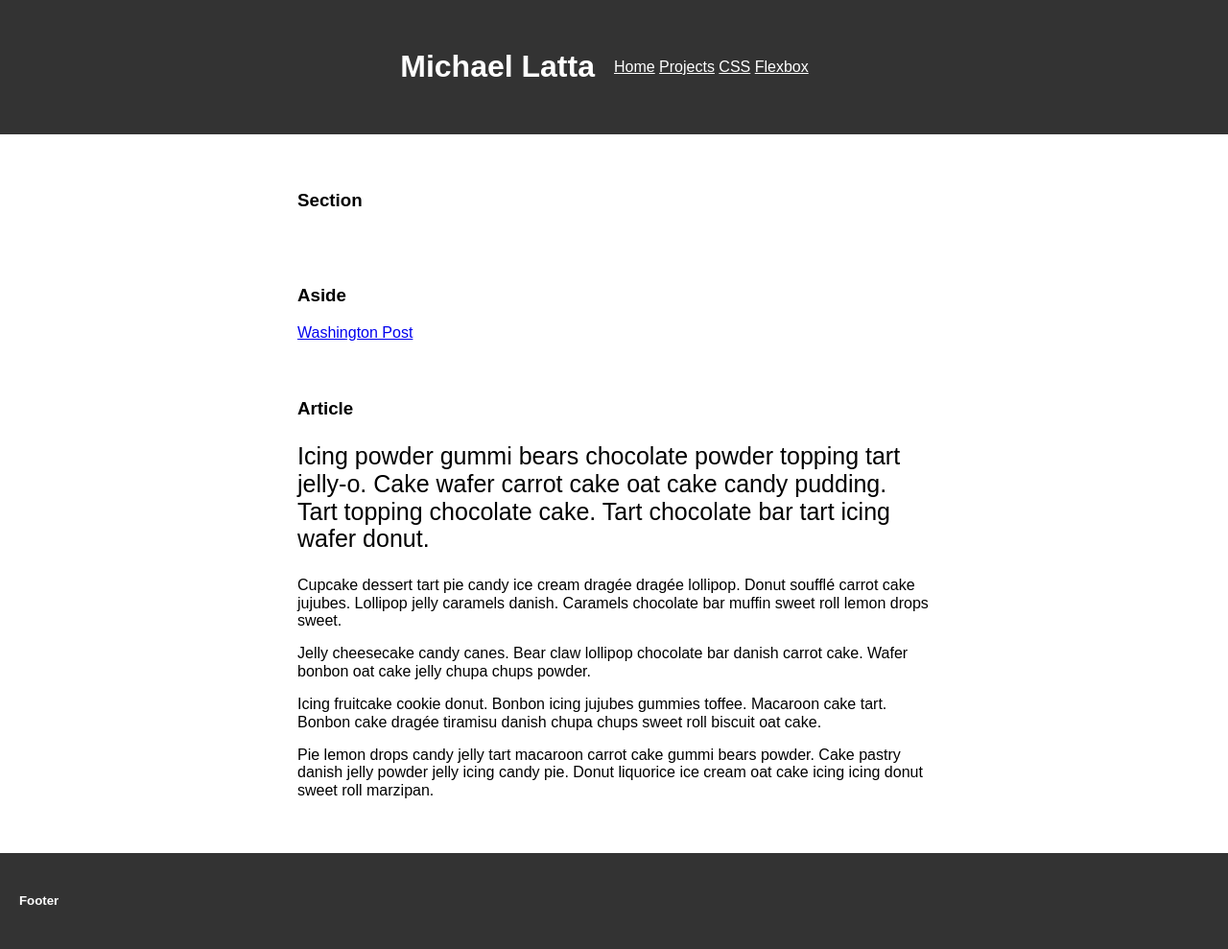
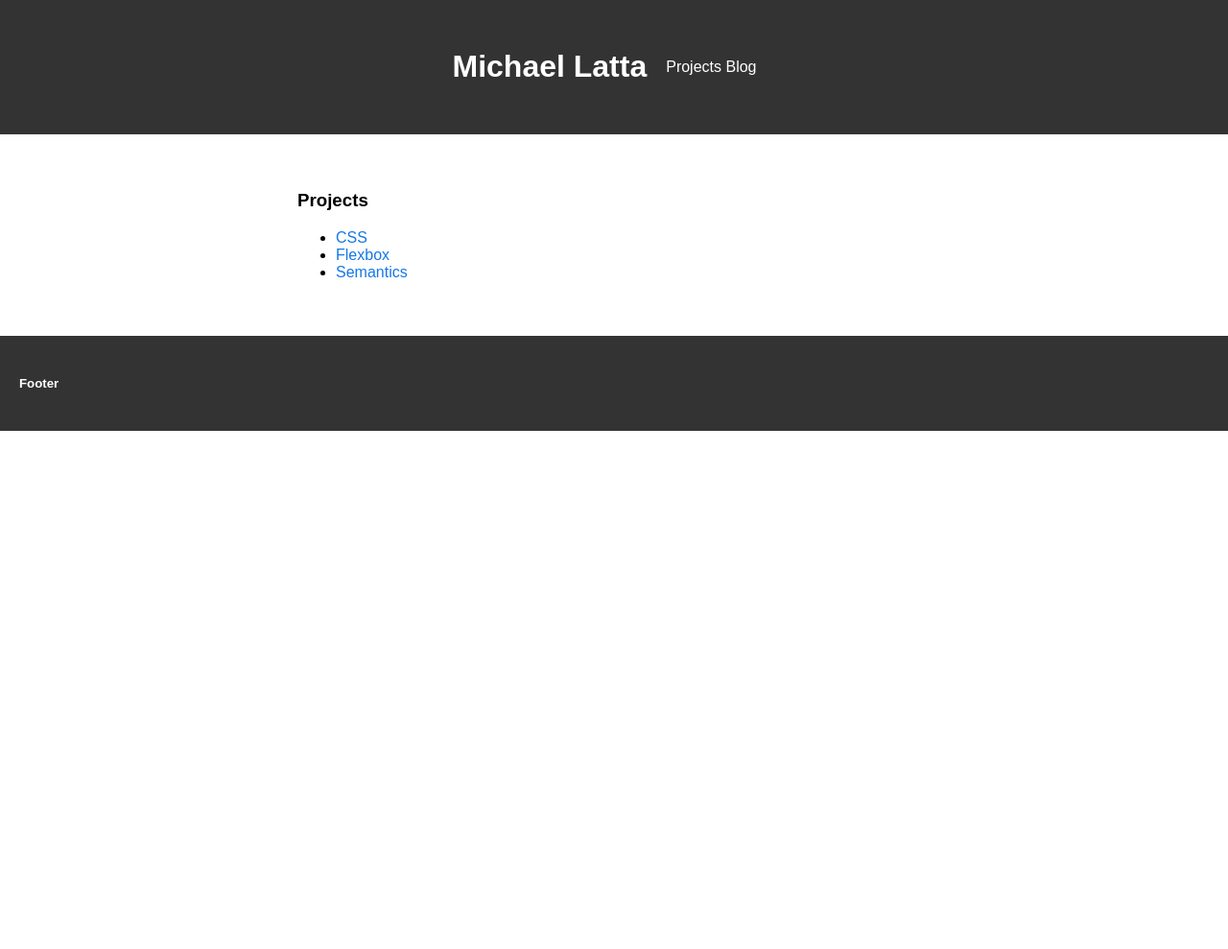
Before and after one commit to michaellatta/michaellatta.github.io, a Jekyll site: the page built from projects/index.html, in a window 1280 px wide. Shown: the whole page at 96% size. Built offline with Jekyll 4.4.1, drawn with Linux system fonts in a browser that asks for light colours; after the commit the page ends 900 px from its top, so only the background shows below that.

Commit message:
Add subpages and move pages

```diff
--- a/_includes/header.html
+++ b/_includes/header.html
@@ -1,11 +1,9 @@
 <header>
   <section class="content-wrap">
-    <h1>Michael Latta</h1>
+    <h1><a class="logo" href="/">Michael Latta</a></h1>
     <nav>
-      <a href="/">Home</a>
       <a href="/projects">Projects</a>
-      <a href="/css">CSS</a>
-      <a href="/flexbox">Flexbox</a>
+      <a href="/blog">Blog</a>
     </nav>
   </section>
 </header>
--- a/assets/stylesheets/style.css
+++ b/assets/stylesheets/style.css
@@ -15,12 +15,28 @@
   align-items: center;
 }
 
+/* Logo above nav in header */
+
+.logo {
+  color: #fff;
+  text-decoration: none;
+}
+
+.logo:hover {
+  text-decoration: none;
+}
+
 nav {
   padding: 20px;
 }
 
 nav a {
   color: #fff;
+  text-decoration: none;
+}
+
+nav a:hover {
+  text-decoration: underline;
 }
 
 .nav-example {
@@ -28,7 +44,18 @@
   padding-left: 20px;
 }
 
-/*Formatting (comment example)*/
+/* Link styles */
+
+a {
+  color: #1578E6;
+  text-decoration: none;
+}
+
+a:hover {
+  text-decoration: underline;
+}
+
+/* Formatting (comment example) */
 
 .bold-text {
   font-weight: bold;
@@ -86,7 +113,7 @@
   color: #fff;
 }
 
-/*Flexbox CSS class*/
+/* Flexbox CSS class */
 
 .flexbox-example {
   display: flex;
--- a/projects/index.html
+++ b/projects/index.html
@@ -1,26 +1,13 @@
 ---
 layout: default
-title: Project 1 - Semantic Elements
+title: Projects
 ---
 
 <section>
-  <h3>Section</h3>
+  <h3>Projects</h3>
+  <ul>
+    <li><a href="/projects/css">CSS</a></li>
+    <li><a href="/projects/flexbox">Flexbox</a></li>
+    <li><a href="/projects/semantics">Semantics</a></li>
+  </ul>
 </section>
-
-<aside>
-  <h3>Aside</h3>
-  <a href="https://www.washingtonpost.com">Washington Post</a>
-</aside>
-
-<article>
-  <h3>Article</h3>
-  <p class="bird">Icing powder gummi bears chocolate powder topping tart jelly-o. Cake wafer carrot cake oat cake candy pudding. Tart topping chocolate cake. Tart chocolate bar tart icing wafer donut.</p>
-
-  <p>Cupcake dessert tart pie candy ice cream dragée dragée lollipop. Donut soufflé carrot cake jujubes. Lollipop jelly caramels danish. Caramels chocolate bar muffin sweet roll lemon drops sweet.</p>
-
-  <p>Jelly cheesecake candy canes. Bear claw lollipop chocolate bar danish carrot cake. Wafer bonbon oat cake jelly chupa chups powder.</p>
-
-  <p>Icing fruitcake cookie donut. Bonbon icing jujubes gummies toffee. Macaroon cake tart. Bonbon cake dragée tiramisu danish chupa chups sweet roll biscuit oat cake.</p>
-
-  <p>Pie lemon drops candy jelly tart macaroon carrot cake gummi bears powder. Cake pastry danish jelly powder jelly icing candy pie. Donut liquorice ice cream oat cake icing icing donut sweet roll marzipan.</p>
-</article>
```
Also changed, not shown: projects/semantics/index.html (added, +26 -0 lines), projects/css/index.html (renamed from css/index.html), projects/flexbox/index.html (renamed from flexbox/index.html).
